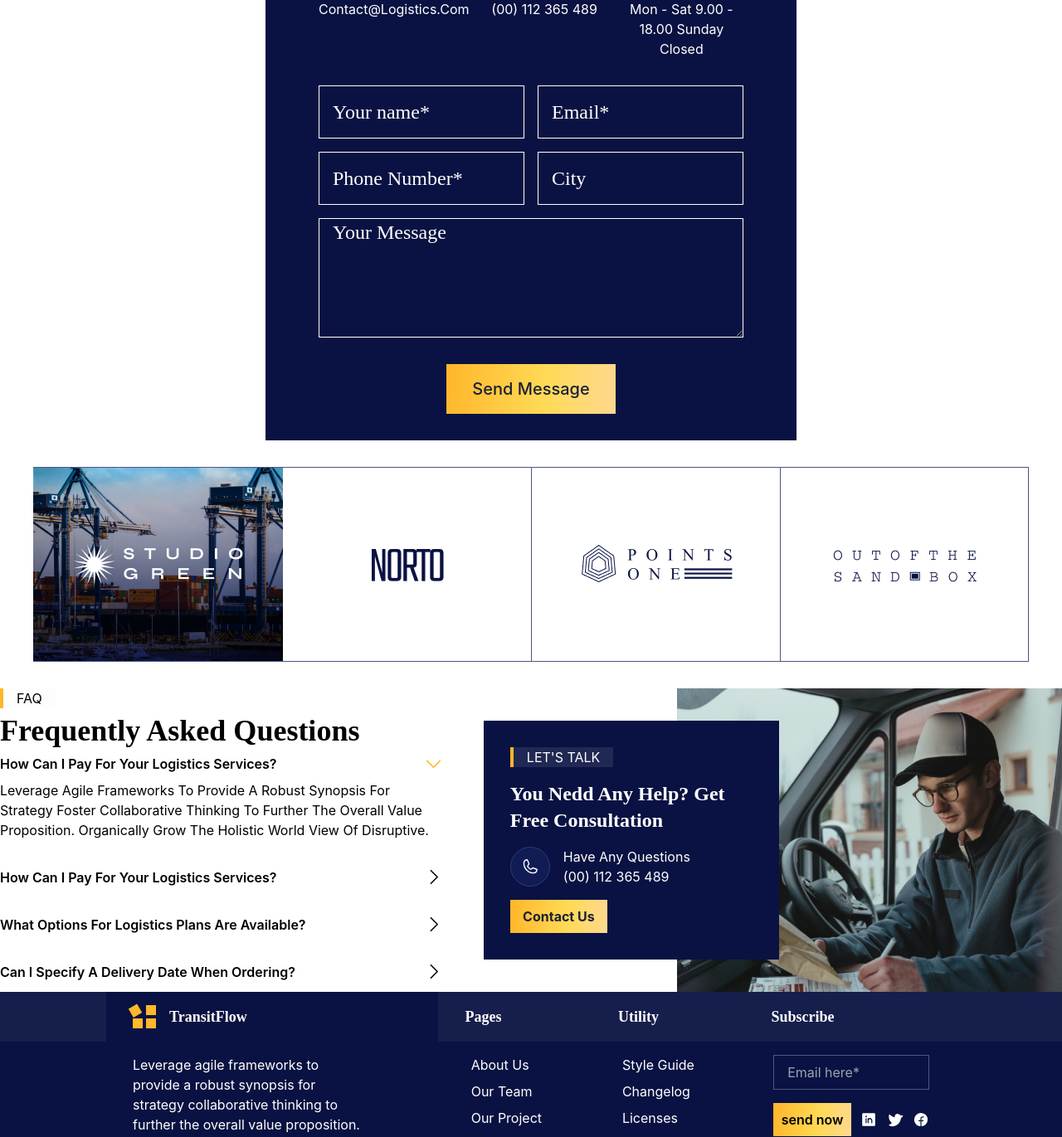
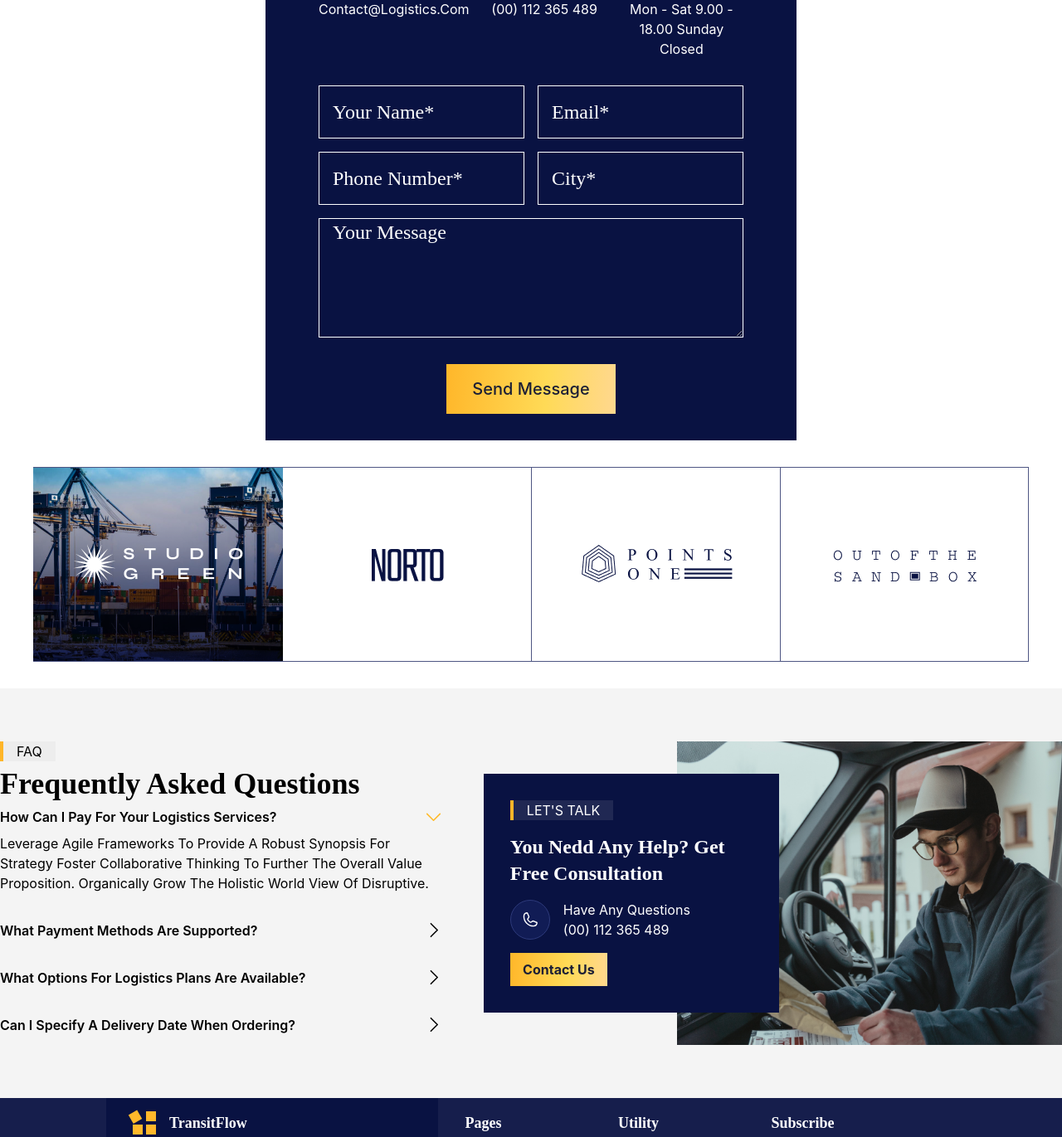
Before and after one commit to smartcollins/logistics, a React (Create React App) app: page /contact in a window 1280 px wide. Shown: the part 951-2322 px from the top of the page at 83% size. Built offline with nearby package versions, Linux system fonts and the light colour scheme.

Commit message:
modified Contact

```diff
--- a/src/pages/Contact.jsx
+++ b/src/pages/Contact.jsx
@@ -8,6 +8,32 @@ import Footer from '../component/Footer'
 import { EnvelopeSimple, Phone, Clock, CaretDown, CaretRight } from 'phosphor-react'
 
 const Contact = () => {
+    const inputAry = [{
+        type: 'text',
+        place: 'your name*'
+    }, {
+        type: 'email',
+        place: 'email*'
+    }, {
+        type: 'number',
+        place: 'phone number*'
+    }, {
+        type: 'text',
+        place: 'city*'
+    }];
+
+    const endAry = [
+        'What payment methods are supported?',
+        'What options for logistics plans are available?',
+        'Can i specify a delivery date when ordering?'
+    ]
+
+    const input = inputAry.map((item, idx) => <input key={idx} type={item.type} placeholder={item.place} className=' indent-4 text-2xl placeholder:text-white placeholder:text-2xl placeholder:capitalize bg-transparent border border-white h-16 w-full' />)
+    const end = endAry.map((item, idx) => <div key={idx} className='flex justify-between items-center'>
+        <p className=' font-semibold'>{item}</p>
+        <CaretRight size={25} color="#000000" />
+    </div>)
+
     return (
         <div className=' capitalize text-white'>
             <div>{banner.slice(9, 10).map((item, idx) => <Banner key={idx} {...item} />)}</div>
@@ -33,10 +59,7 @@ const Contact = () => {
                 </div>
                 <div className=' w-full text-center'>
                     <div className=' grid grid-rows-4 grid-cols-2 gap-4 font-["League_Spartan"] capitalize text-4xl'>
-                        <input type="text" placeholder='Your name*' className=' indent-4 text-2xl placeholder:text-white placeholder:text-2xl bg-transparent border border-white h-16 w-full' />
-                        <input type="text" placeholder='Email*' className=' indent-4 text-2xl placeholder:text-white placeholder:text-2xl bg-transparent border border-white h-16 w-full' />
-                        <input type="number" placeholder='Phone Number*' className=' indent-4 text-2xl placeholder:text-white placeholder:text-2xl bg-transparent border border-white h-16 w-full' />
-                        <input type="text" placeholder='City' className=' indent-4 text-2xl placeholder:text-white placeholder:text-2xl bg-transparent border border-white h-16 w-full' />
+                        {input}
                         <textarea placeholder='Your Message' className=' indent-4 text-2xl placeholder:text-white placeholder:text-2xl bg-transparent border border-white w-full col-span-2 row-span-2' name="" id=""></textarea>
                     </div>
 
@@ -46,10 +69,10 @@ const Contact = () => {
             <div className='my-8'>
                 <img className='mx-auto' src={client} alt="client-logo" />
             </div>
-            <div className='flex gap-8'>
+            <div className='flex gap-8 bg-[#f4f4f4] py-16'>
                 <div className=' text-black w-3/4'>
                     <div className='mx-auto w-fit text-left'>
-                        <p style={{ borderLeft: `4px solid ${color.grdt}` }} className=' bg-[#e8e8e8]/10 uppercase w-fit px-4'>faq</p>
+                        <p style={{ borderLeft: `4px solid ${color.grdt}` }} className=' bg-[#e8e8e8]/50 uppercase w-fit px-4'>faq</p>
                         <p className='font-[Rubik] font-bold text-4xl/normal'>Frequently Asked Questions</p>
                         <div className=' space-y-8'>
                             <div className=' space-y-2'>
@@ -59,18 +82,7 @@ const Contact = () => {
                                 </div>
                                 <p>Leverage agile frameworks to provide a robust synopsis for strategy foster collaborative thinking to further the overall value proposition. Organically grow the holistic world view of disruptive.</p>
                             </div>
-                            <div className='flex justify-between items-center'>
-                                <p className=' font-semibold'>How can I pay for your logistics services?</p>
-                                <CaretRight size={25} color="#000000" />
-                            </div>
-                            <div className='flex justify-between items-center'>
-                                <p className=' font-semibold'>What options for logistics plans are available?</p>
-                                <CaretRight size={25} color="#000000" />
-                            </div>
-                            <div className='flex justify-between items-center'>
-                                <p className=' font-semibold'>Can i specify a delivery date when ordering?</p>
-                                <CaretRight size={25} color="#000000" />
-                            </div>
+                            {end}
                         </div>
                     </div>
                 </div>
```
